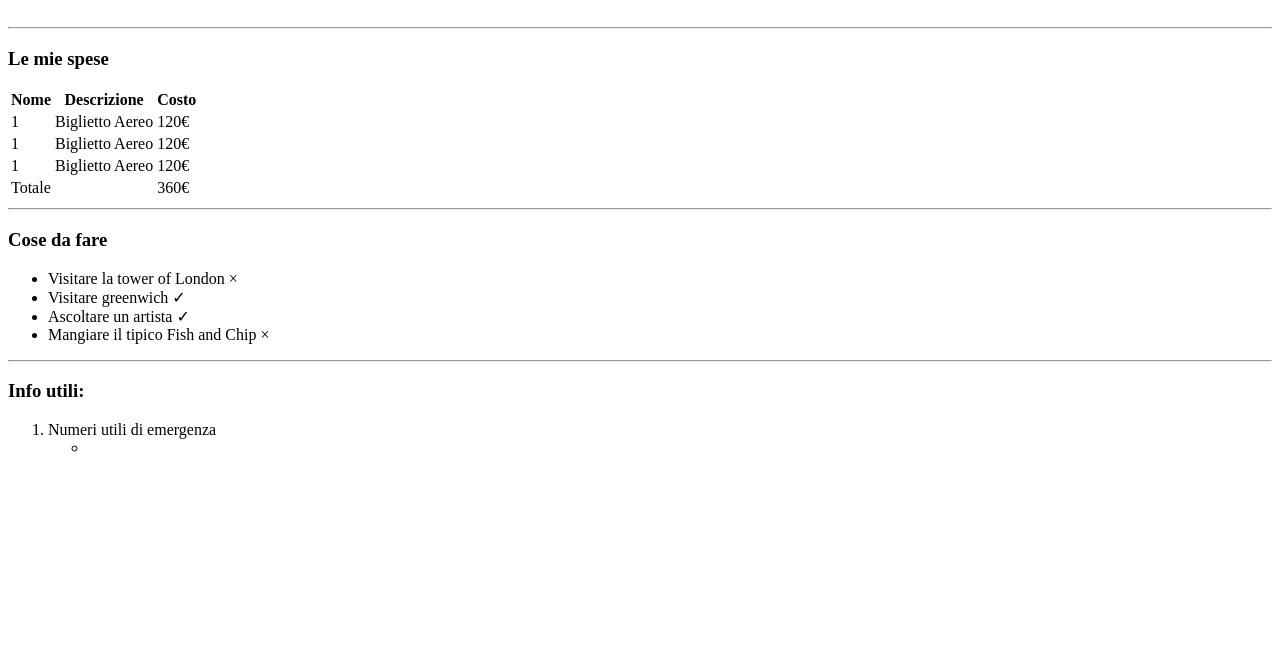
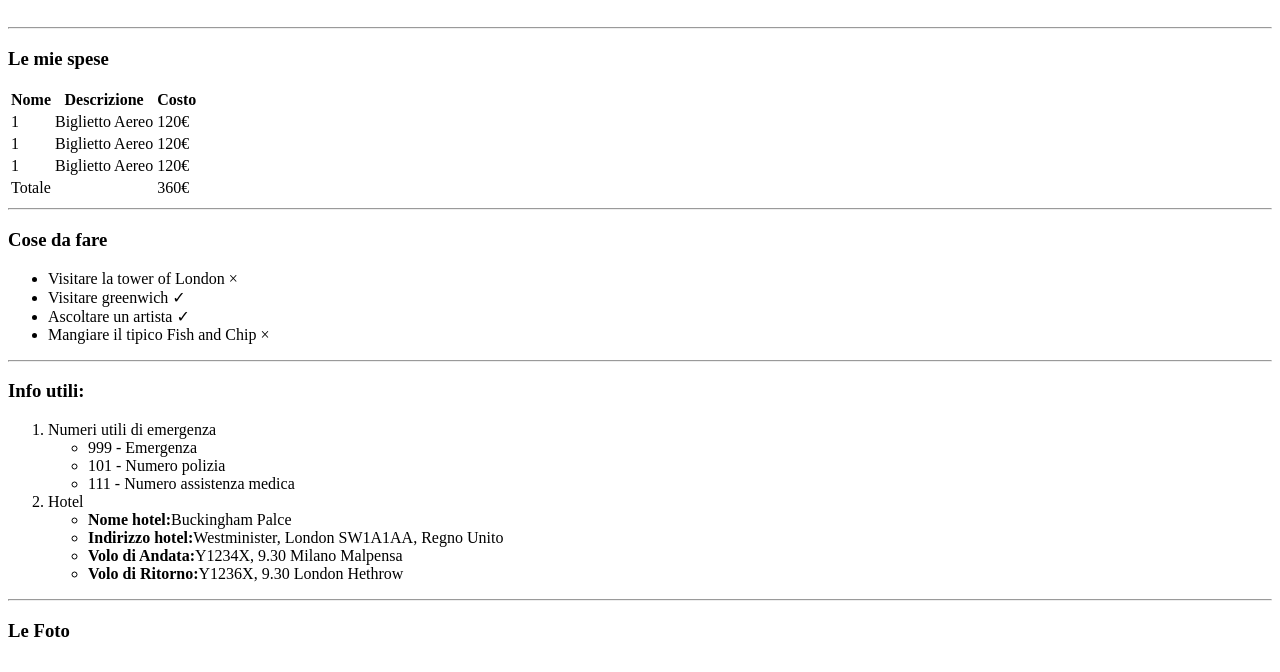
Before and after one commit to lorenz2396/html-london-trip, a plain HTML site: page index.html in a window 1280 px wide. Shown: the part 79-751 px from the top of the page. Drawn offline with Linux system fonts and the light colour scheme.

Commit message:
Full-section

```diff
--- a/index.html
+++ b/index.html
@@ -65,9 +65,26 @@
         <ol>
             <li>Numeri utili di emergenza</li>
                 <ul>
-                    <li></li>
+                    <li>999 - Emergenza</li>
+                    <li>101 - Numero polizia</li>
+                    <li>111 - Numero assistenza medica </li>
+                </ul>
+            <li>Hotel</li>
+                <ul>
+                    <li><b>Nome  hotel:</b>Buckingham Palce</li>
+                    <li><b>Indirizzo hotel:</b>Westminister, London SW1A1AA, Regno Unito</li>
+                </ul>
+                <ul>
+                    <li><b>Volo di Andata:</b>Y1234X, 9.30 Milano Malpensa</li>
+                    <li><b>Volo di Ritorno:</b>Y1236X, 9.30 London Hethrow</li>
                 </ul>
         </ol>
+        <hr>
+      </div>
+      <div>
+        <h3>Le Foto</h3>
+        <img src="" alt="">
+        <img src="" alt="">
       </div>
     </main>
 </body>
```
